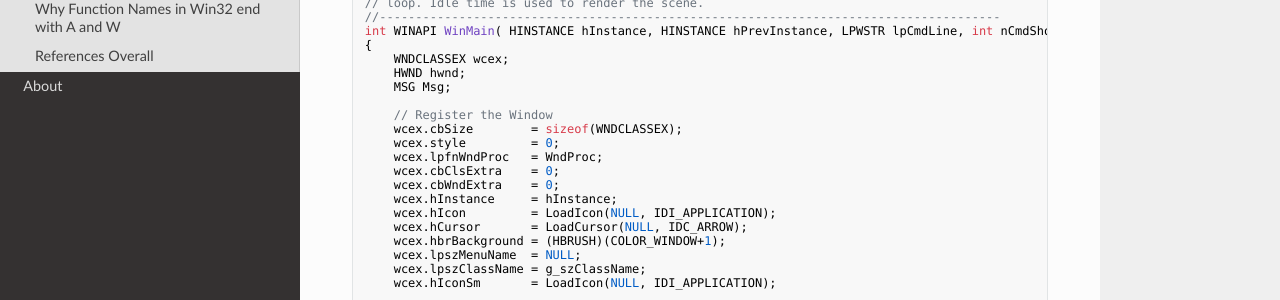
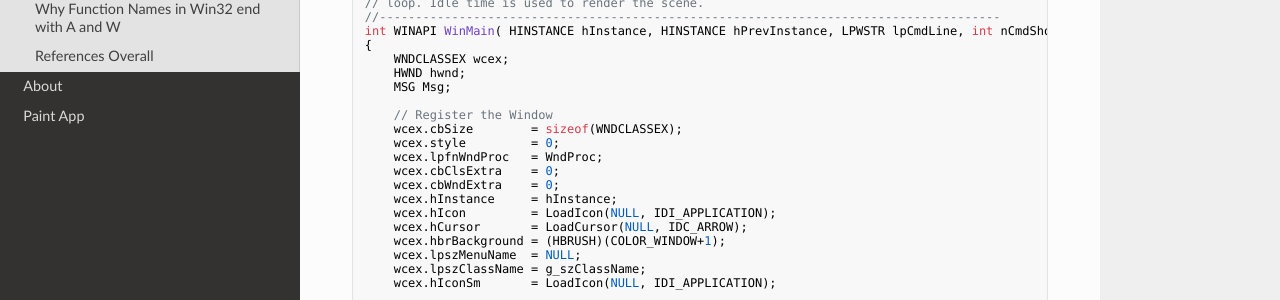
Before and after one commit to Bubblemelon/Win32-Games, an MkDocs documentation site: the page built from docs/index.md, in a window 1280 px wide. Shown: the part 261-561 px from the top of the page. Built offline with MkDocs 1.6.1, drawn with Linux system fonts in a browser that asks for light colours; nearby versions of some CDN libraries; a script that is not in the unit is left out.

Commit message:
add new page for paintapp.md

```diff
--- a/mkdocs.yml
+++ b/mkdocs.yml
@@ -2,6 +2,7 @@ site_name: Bubblemelon's Win32 API Notes
 nav:
     - Home: index.md
     - About: about.md
+    - Paint App: paintapp.md
 theme:
   name: readthedocs
   highlightjs: true
```
